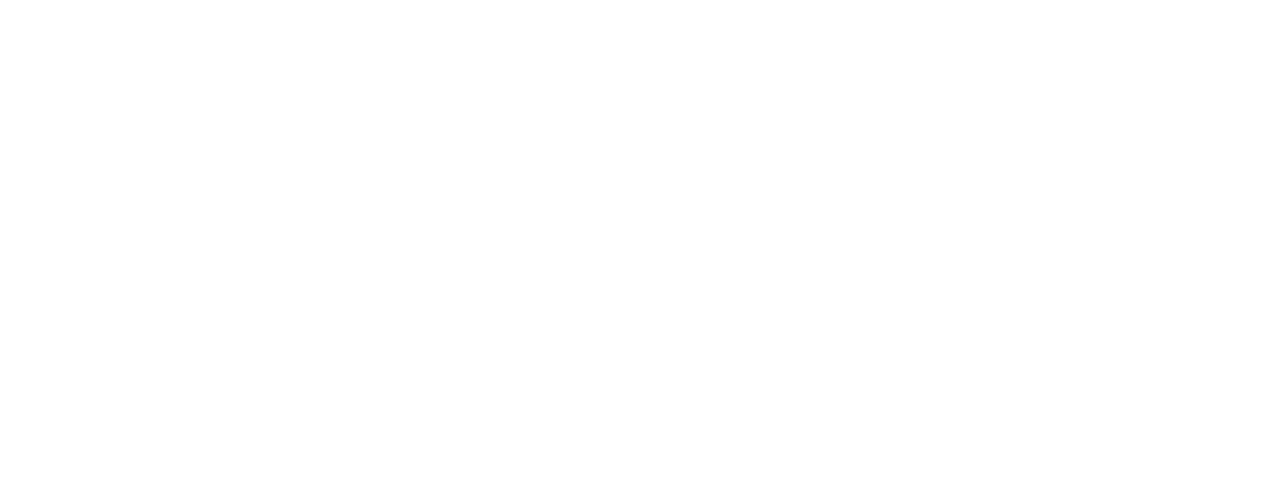
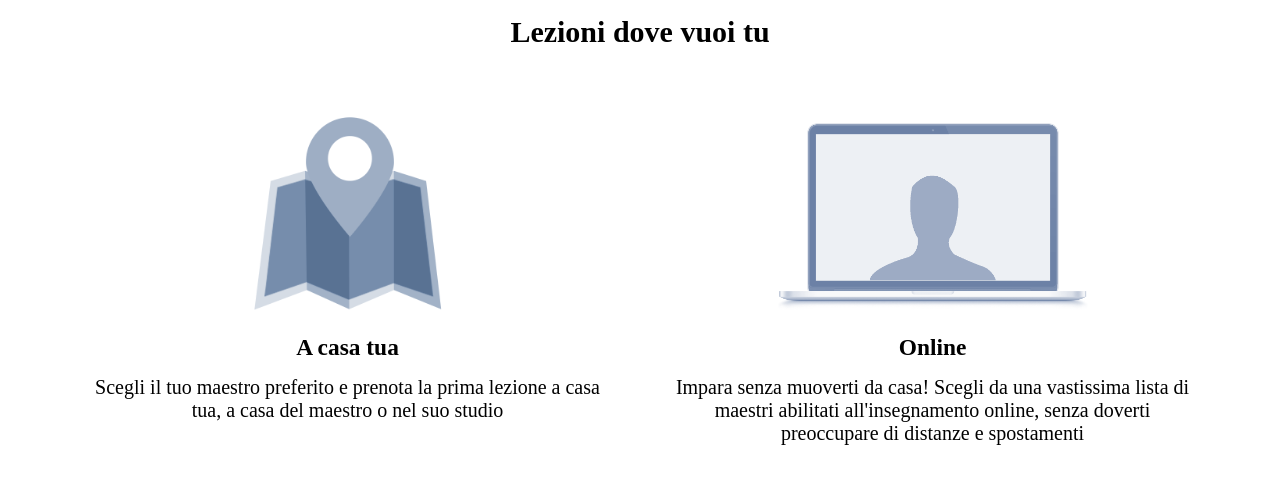
Before and after one commit to giuseppe-lana27/html-css-resp-wannabe-12bool, a plain HTML site: page index.html in a window 1280 px wide. Drawn offline with Linux system fonts and the light colour scheme.

Commit message:
Aggiunto primo blocco lezioni dove vuoi tu

```diff
--- a/css/style.css
+++ b/css/style.css
@@ -0,0 +1,20 @@
+.title{
+  text-align: center;
+  font-size: 30px;
+  padding: 15px;
+}
+.left,
+.right{
+  text-align: center;
+  margin-top: 20px;
+  padding: 30px;
+  font-size: 20px;
+}
+.left img,
+.right img{
+  height: 200px;
+}
+.left h3,
+.right h3{
+  margin: 15px 0;
+}
--- a/index.html
+++ b/index.html
@@ -13,7 +13,23 @@
     <title>WannaBe 12Bool</title>
   </head>
   <body>
-
+    <div class="container">
+      <h1 class="title">Lezioni dove vuoi tu</h1>
+      <div class="col-lg-6 col-md-6 col-xs-12">
+        <div class="left">
+          <img src="img/icon/maps.png" alt="Map">
+          <h3>A casa tua</h3>
+          <p>Scegli il tuo maestro preferito e prenota la prima lezione a casa tua, a casa del maestro o nel suo studio</p>
+        </div>
+      </div>
+      <div class="col-lg-6 col-md-6 col-xs-12">
+        <div class="right">
+          <img src="img/icon/screen.png" alt="Screen">
+          <h3>Online</h3>
+          <p>Impara senza muoverti da casa! Scegli da una vastissima lista di maestri abilitati all'insegnamento online, senza doverti preoccupare di distanze e spostamenti</p>
+        </div>
+      </div>
+    </div>
 
 
 
```
